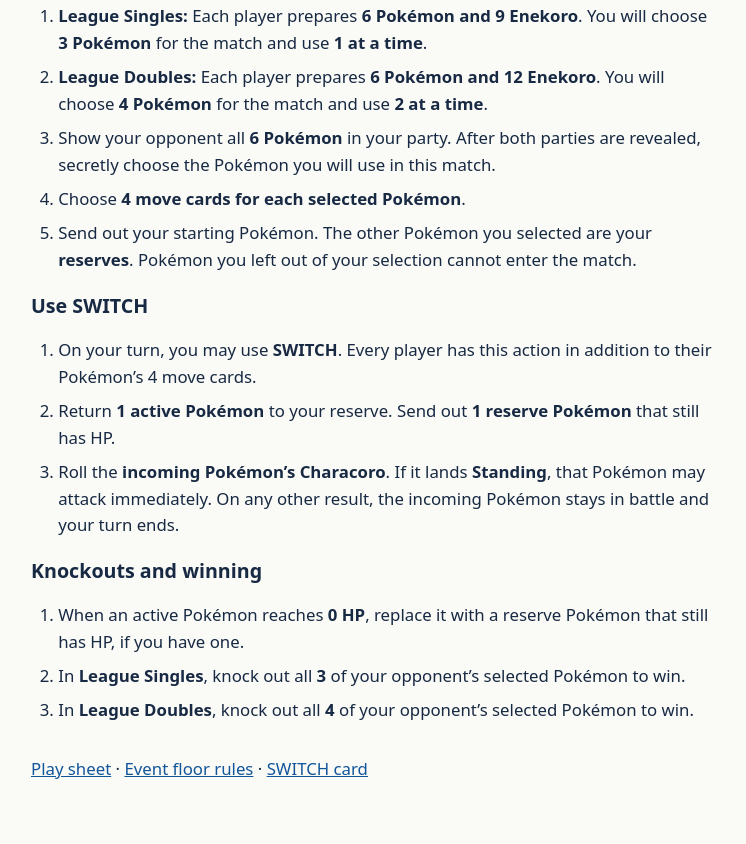
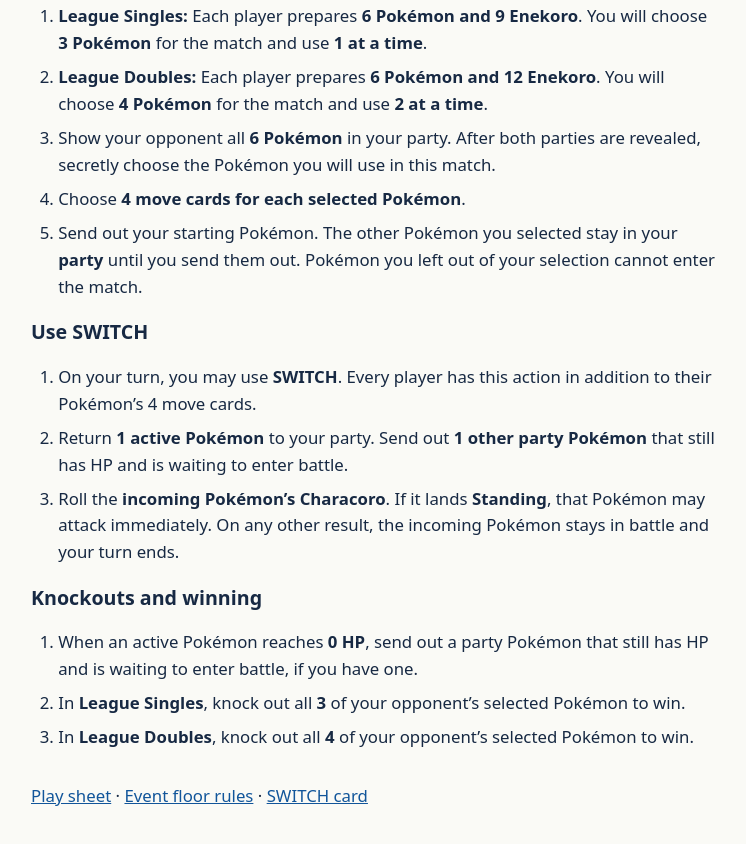
Before and after one commit to PlakoroPokedex/plakoropokedex.github.io, a plain HTML site: page rules.html in a window 1280 px wide. Shown: the part 3682-4526 px from the top of the page, without its empty margins (265-1011 px from the left). Drawn offline with Linux system fonts and the light colour scheme.

Commit message:
Use party terminology in League rules

```diff
--- a/rules.html
+++ b/rules.html
@@ -89,17 +89,17 @@
 <li><strong>League Doubles:</strong> Each player prepares <strong>6 Pokémon and 12 Enekoro</strong>. You will choose <strong>4 Pokémon</strong> for the match and use <strong>2 at a time</strong>.</li>
 <li>Show your opponent all <strong>6 Pokémon</strong> in your party. After both parties are revealed, secretly choose the Pokémon you will use in this match.</li>
 <li>Choose <strong>4 move cards for each selected Pokémon</strong>.</li>
-<li>Send out your starting Pokémon. The other Pokémon you selected are your <strong>reserves</strong>. Pokémon you left out of your selection cannot enter the match.</li>
+<li>Send out your starting Pokémon. The other Pokémon you selected stay in your <strong>party</strong> until you send them out. Pokémon you left out of your selection cannot enter the match.</li>
 </ol>
 <h3>Use SWITCH</h3>
 <ol>
 <li>On your turn, you may use <strong>SWITCH</strong>. Every player has this action in addition to their Pokémon’s 4 move cards.</li>
-<li>Return <strong>1 active Pokémon</strong> to your reserve. Send out <strong>1 reserve Pokémon</strong> that still has HP.</li>
+<li>Return <strong>1 active Pokémon</strong> to your party. Send out <strong>1 other party Pokémon</strong> that still has HP and is waiting to enter battle.</li>
 <li>Roll the <strong>incoming Pokémon’s Characoro</strong>. If it lands <strong>Standing</strong>, that Pokémon may attack immediately. On any other result, the incoming Pokémon stays in battle and your turn ends.</li>
 </ol>
 <h3>Knockouts and winning</h3>
 <ol>
-<li>When an active Pokémon reaches <strong>0 HP</strong>, replace it with a reserve Pokémon that still has HP, if you have one.</li>
+<li>When an active Pokémon reaches <strong>0 HP</strong>, send out a party Pokémon that still has HP and is waiting to enter battle, if you have one.</li>
 <li>In <strong>League Singles</strong>, knock out all <strong>3</strong> of your opponent’s selected Pokémon to win.</li>
 <li>In <strong>League Doubles</strong>, knock out all <strong>4</strong> of your opponent’s selected Pokémon to win.</li>
 </ol>
```
